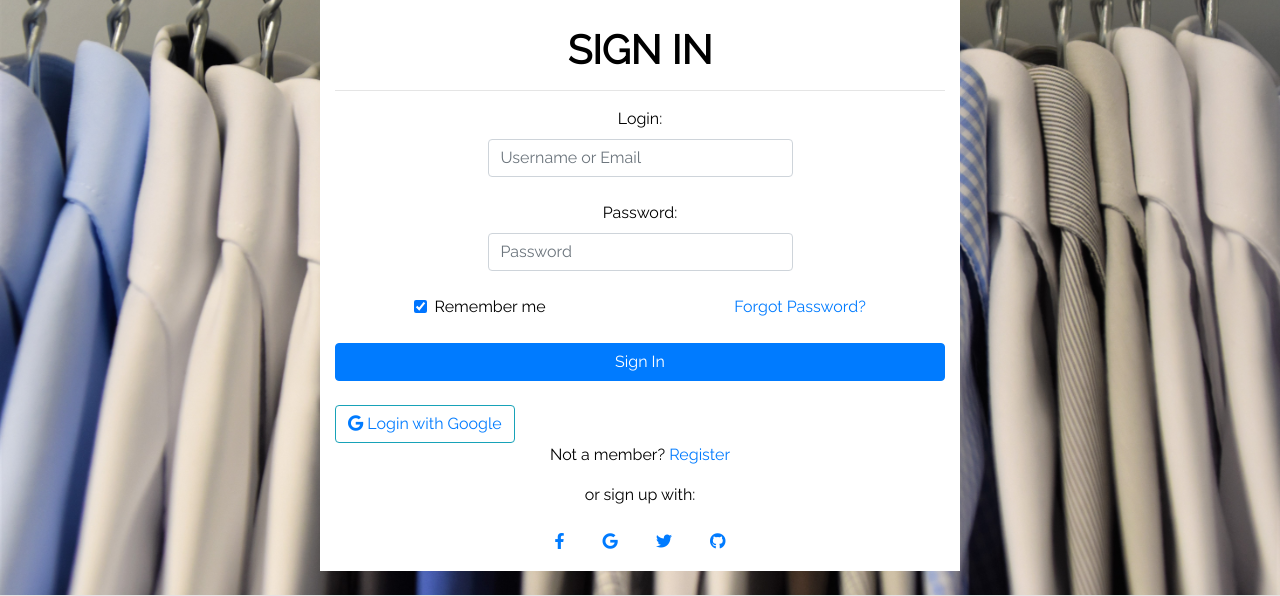
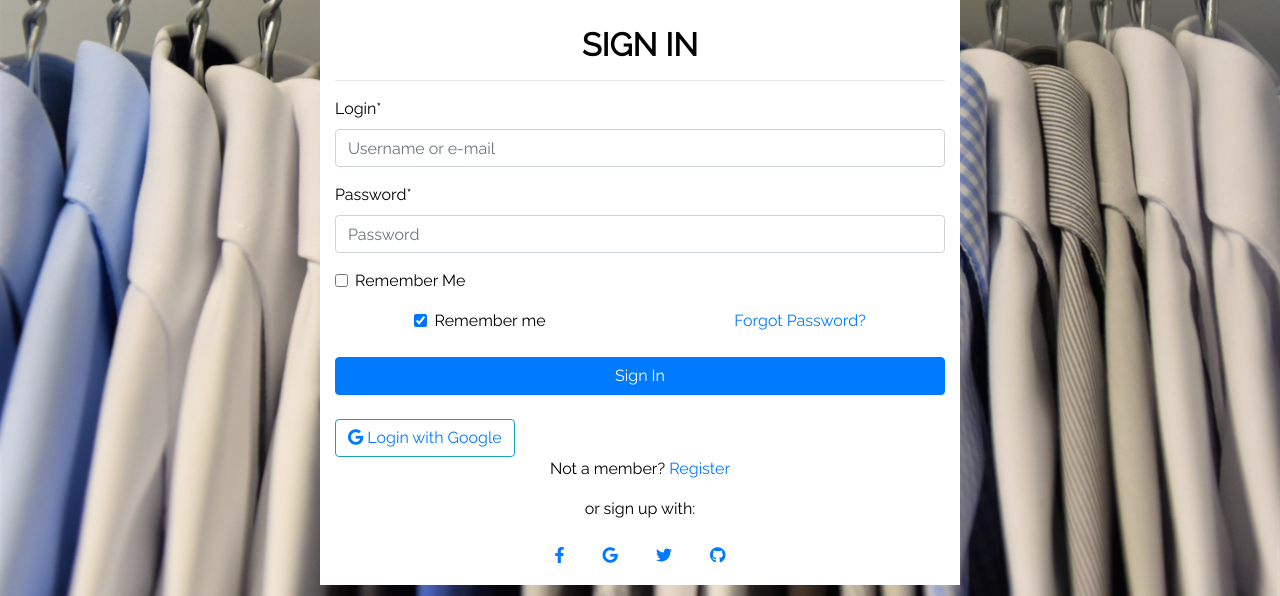
Before and after one commit to Chrisloufa/Shopping-Delight, a Django app: page /login/ in a window 1280 px wide. Shown: the part 166-762 px from the top of the page. Run offline with Django 4.2, Linux system fonts and the light colour scheme; some libraries are stand-ins or nearby versions.

Commit message:
input and buttons boostrap added on allauth

```diff
--- a/templates/allauth/account/email.html
+++ b/templates/allauth/account/email.html
@@ -52,7 +52,7 @@
     <form method="post" action="{% url 'account_email' %}" class="add_email">
         {% csrf_token %}
         {{ form|crispy }}
-        <button name="action_add" type="submit">{% trans "Add E-mail" %}</button>
+        <button name="action_add" type="submit" class="btn btn-primary btn-block mb-4">{% trans "Add E-mail" %}</button>
     </form>
 
 {% endblock %}
--- a/templates/allauth/account/email_confirm.html
+++ b/templates/allauth/account/email_confirm.html
@@ -19,7 +19,7 @@
 
 <form method="post" action="{% url 'account_confirm_email' confirmation.key %}">
 {% csrf_token %}
-    <button type="submit">{% trans 'Confirm' %}</button>
+    <button type="submit" class="btn btn-primary btn-block mb-4">{% trans 'Confirm' %}</button>
 </form>
 
 {% else %}
--- a/templates/allauth/account/login.html
+++ b/templates/allauth/account/login.html
@@ -17,38 +17,13 @@
   <div class="container signin-container mt-4">
 
     <hr>
-    <h1 class="text-center font-weight-bold sign-in-bt">{% trans "SIGN IN" %}</h1>
+    <h2 class="text-center font-weight-bold sign-in-bt">{% trans "SIGN IN" %}</h2>
     <hr>
 
 
     <form class="login" method="POST" action="{% url 'account_login' %}">
       {% csrf_token %}
-
-      <!-- Email input -->
-      <div>
-        <div class="field">
-          <div class="form-outline d-flex justify-content-center">
-            <label class="form-label" for="form2Example1">Login:</label>
-          </div>
-          <div class="form-outline mb-4 d-flex justify-content-center">
-            <input type="text" id="form2Example1" class="form-control login-input" name="login" placeholder="Username or Email" />
-          </div>
-
-
-          <!-- Password input -->
-          <div class="field">
-            <div class="form-outline d-flex justify-content-center">
-              <label class="form-label" for="form2Example2">Password:</label>
-            </div>
-            <div class="form-outline mb-4 d-flex justify-content-center">
-              <input type="password" id="form2Example2" class="form-control login-input" name="password" placeholder="Password" />
-            </div>
-          </div>
-        </div>
-
-      </div>
-
-
+      {{ form|crispy }}
       {% if redirect_field_value %}
       <input type="hidden" name="{{ redirect_field_name }}" value="{{ redirect_field_value }}" />
       {% endif %}
--- a/templates/allauth/account/password_change.html
+++ b/templates/allauth/account/password_change.html
@@ -12,6 +12,6 @@
     <form method="POST" action="{% url 'account_change_password' %}" class="password_change">
         {% csrf_token %}
         {{ form|crispy }}
-        <button type="submit" name="action">{% trans "Change Password" %}</button>
+        <button type="submit" name="action" class="btn btn-primary btn-block mb-4">{% trans "Change Password" %}</button>
     </form>
 {% endblock %}
--- a/templates/allauth/account/password_reset.html
+++ b/templates/allauth/account/password_reset.html
@@ -18,7 +18,7 @@
     <form method="POST" action="{% url 'account_reset_password' %}" class="password_reset">
         {% csrf_token %}
         {{ form|crispy }}
-        <input type="submit" value="{% trans 'Reset My Password' %}" />
+        <input type="submit" class="btn btn-primary btn-block mb-4" value="{% trans 'Reset My Password' %}" />
     </form>
 
     <p>{% blocktrans %}Please contact us if you have any trouble resetting your password.{% endblocktrans %}</p>
--- a/templates/allauth/account/password_reset_from_key.html
+++ b/templates/allauth/account/password_reset_from_key.html
@@ -16,7 +16,7 @@
             <form method="POST" action="{{ action_url }}">
                 {% csrf_token %}
                 {{ form|crispy }}
-                <input type="submit" name="action" value="{% trans 'change password' %}"/>
+                <input class="btn btn-primary btn-block mb-4" type="submit" name="action" value="{% trans 'change password' %}"/>
             </form>
         {% else %}
             <p>{% trans 'Your password is now changed.' %}</p>
--- a/templates/allauth/account/password_set.html
+++ b/templates/allauth/account/password_set.html
@@ -12,6 +12,6 @@
     <form method="POST" action="{% url 'account_set_password' %}" class="password_set">
         {% csrf_token %}
         {{ form|crispy }}
-        <input type="submit" name="action" value="{% trans 'Set Password' %}"/>
+        <input class="btn btn-primary btn-block mb-4" type="submit" name="action" value="{% trans 'Set Password' %}"/>
     </form>
 {% endblock %}
--- a/templates/allauth/account/signup.html
+++ b/templates/allauth/account/signup.html
@@ -11,7 +11,7 @@
 
 {% block content %}
 <div class="container signup-container mt-4 p-4">
-  <h1 class="text-center font-weight-bold sign-in-bt">{% trans "SIGN UP" %}</h1>
+  <h2 class="text-center font-weight-bold sign-in-bt">{% trans "SIGN UP" %}</h2>
 
   <p class="text-center">{% blocktrans %}Already have an account? Then please <a href="{{ login_url }}">sign
       in</a>.{% endblocktrans %}</p>
```
